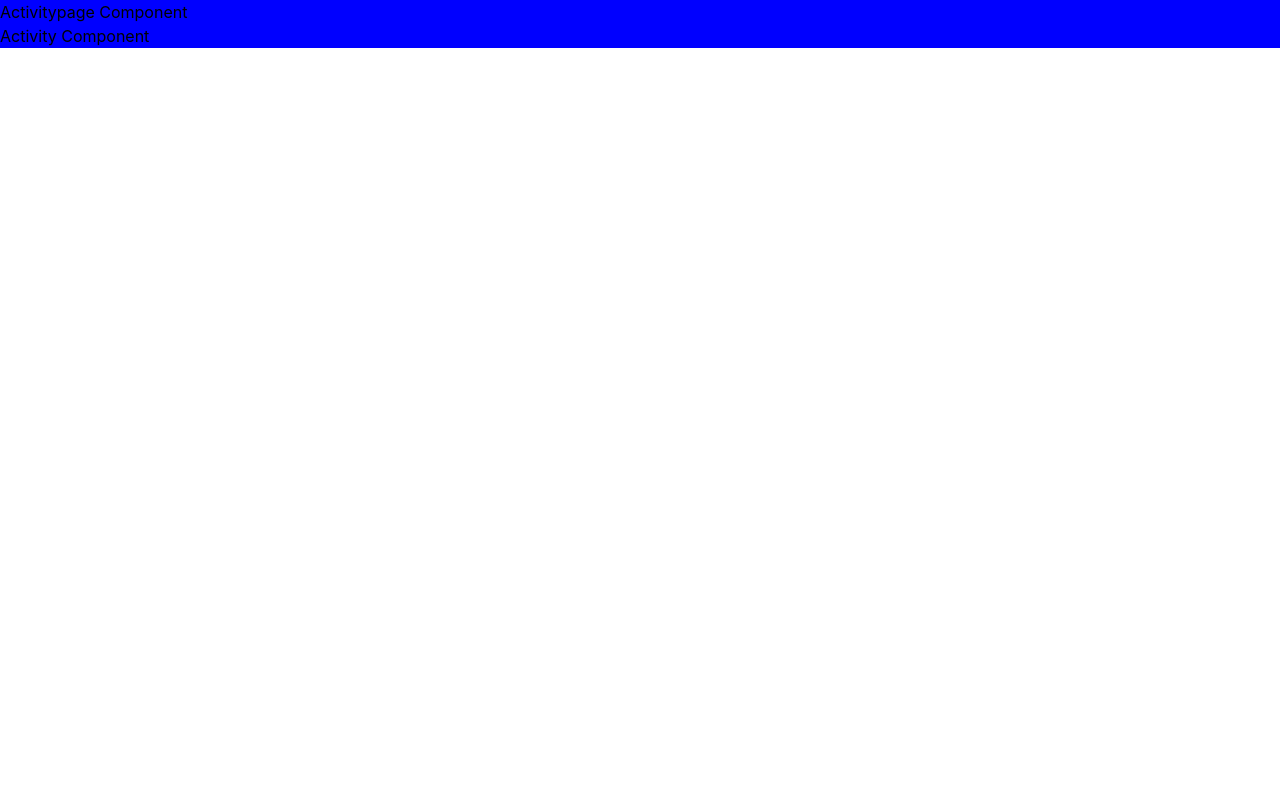
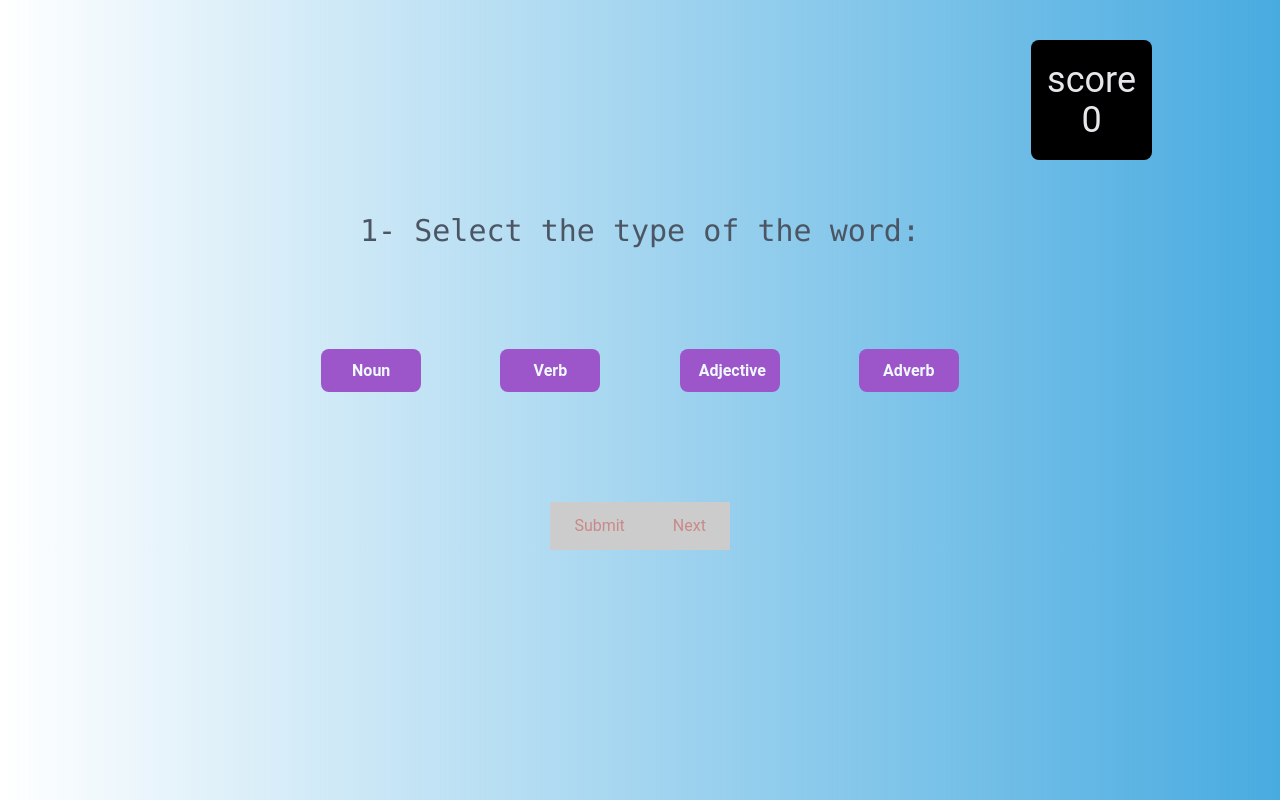
Before and after one commit to ahmed-shereif/nagwa-task, a React (Create React App) app in the folder client side/: page / in a window 1280 px wide. Built offline with nearby package versions, Linux system fonts and the light colour scheme; no server answers.

Commit message:
adding activities

```diff
--- a/client side/src/App.css
+++ b/client side/src/App.css
@@ -0,0 +1,4 @@
+body{
+background: linear-gradient(90deg, transparent 0%, #48abe0 100%);
+font-family: 'Roboto', sans-serif;
+}
--- a/client side/src/components/Activity/Activity.lazy.tsx
+++ /dev/null
@@ -1,11 +0,0 @@
-import React, { lazy, Suspense } from 'react';
-
-const LazyActivity = lazy(() => import('./Activity'));
-
-const Activity = (props: JSX.IntrinsicAttributes & { children?: React.ReactNode; }) => (
-  <Suspense fallback={null}>
-    <LazyActivity {...props} />
-  </Suspense>
-);
-
-export default Activity;
--- a/client side/src/components/Activity/Activity.module.css
+++ b/client side/src/components/Activity/Activity.module.css
@@ -1,4 +1,34 @@
-.Activity {}
-div{
-  background-color: blue;
+.Activity{
+  width: 100%;
 }
+
+input[type="radio"] {
+  display: none;
+}
+
+
+
+label {
+  display: inline-block;
+  padding: 0.6em 1.2em;
+  width:100px;
+  text-align: center;
+  background-color: #9c56ca;
+  border-radius: 0.5em;
+  cursor: pointer;
+  color: aliceblue;
+  font-size: 1rem;
+  font-weight: bold;
+  margin-bottom: 10px;
+}
+
+.checked {
+  background-color: rgb(4, 0, 255);
+  color: #fff;
+}
+
+button:disabled{
+  background-color: #ccc;
+  color: #ca8989;
+  cursor: not-allowed;
+}
--- a/client side/src/components/Activity/Activity.tsx
+++ b/client side/src/components/Activity/Activity.tsx
@@ -1,12 +1,107 @@
-import React, { FC } from 'react';
+import React, { FC, useEffect, useState } from 'react';
 import styles from './Activity.module.css';
+import { Words } from '../../interfaces/Words.interface';
+import { partOfSpeach } from './partOfSpeech';
+import { formState } from '../../enums/FormsState';
+interface ActivityProps {
+  words: Words[] | null;
+  counter: number,
+  setCounter: any,
+  formStatus: formState,
+  setFormStatus: any,
+  score: number,
+  setScore: any
+}
 
-interface ActivityProps { }
 
-const Activity: FC<ActivityProps> = () => (
-  <div className={styles.Activity}>
-    Activity Component
-  </div>
-);
+const Activity: FC<ActivityProps> = (props: ActivityProps) => {
+
+  const [currentIndex, setCurrentIndex] = useState<number>(0);
+  const [selectedValue, setSelectedValue] = useState<string>('');
+  const [score, setScore] = useState<number>(0);
+
+  const handleOptionChange = (event: React.ChangeEvent<HTMLInputElement>) => {
+    props.setFormStatus(formState.selected)
+    setSelectedValue(event.target.value);
+
+  };
+
+
+  function handleSubmit(event: React.FormEvent<HTMLFormElement>) {
+    props.setFormStatus(formState.submitted)
+    event.preventDefault();
+    if (props.words && props?.words[currentIndex]?.pos === selectedValue) {
+      setScore(score + 1);
+      setSelectedValue("")
+
+    } else {
+    }
+
+  }
+
+  function onNext() {
+    props.setFormStatus(formState.intintial)
+    setCurrentIndex(currentIndex + 1);
+    props.setCounter(props.counter + 1);
+    setSelectedValue("")
+  }
+
+
+  useEffect(() => {
+    if (props.counter > 10) {
+      props.setFormStatus(formState.finshed)
+    }
+  }, [props.counter])
+
+  return (
+    <div className={styles.Activity} >
+      <div style={{ display: props.counter === 10 ? "none" : "block" }} >
+        <div className='ml-auto  my-[40px] w-max  h-[120px] rounded-lg bg-black text-gray-200 text-4xl px-4 py-5 flex flex-col align-middle justify-center'>
+          <div>
+            score
+          </div>
+
+          <div className='text-center'>
+            {score}
+          </div>
+        </div>
+        <div className='questionBody text-center'>
+          <span className="question text-3xl font-mono text-gray-600 ">{props.counter + "-"} Select the type of the word: </span>
+          <span className="word text-5xl font-mono font-bold text-red-400">{props.words && props?.words[currentIndex]?.word}</span>
+        </div>
+        <form className="sm:w-full md:w-[80%] lg:w-[70%] flex flex-col mx-auto" onSubmit={handleSubmit}  >
+          <div className="btn-container  items-center justify-around w-full flex my-[50px] md:my-[100px] flex-col md:flex-row ">
+            {
+              partOfSpeach.map((item) => {
+                return (
+                  <label key={item.id} className={selectedValue === item.value ? styles.checked : ""} >
+                    <input
+                      type="radio"
+                      value={item.value}
+                      checked={selectedValue === item.value}
+                      onChange={handleOptionChange}
+                      disabled={props.formStatus === formState.submitted || props.formStatus === formState.finshed}
+                    />
+                    {item.label}
+                  </label>
+                )
+              })
+            }
+          </div>
+          <div className='submit flex mx-auto w-1/4 items-center justify-around ' >
+            <button className='px-6 py-3 hover:bg-slate-700 round bg-slate-900 text-gray-200'
+              disabled={props.formStatus === formState.intintial || props.formStatus === formState.submitted || props.formStatus === formState.finshed} type="submit">Submit</button>
+            <button className='px-6 py-3 hover:bg-slate-700 round bg-slate-900 text-gray-200'
+              disabled={props.formStatus === formState.submitted ? false : true || props.formStatus === formState.finshed} onClick={onNext}>Next</button>
+          </div>
+        </form>
+      </div >
+
+    </div >
+
+  )
+}
+
+
 
 export default Activity;
--- /dev/null
+++ b/client side/src/components/Activity/partOfSpeech.ts
@@ -0,0 +1,25 @@
+
+import { PartOfSpeach } from '../../interfaces/PartOfSpeach.interface';
+export let partOfSpeach: PartOfSpeach[] = [
+  {
+    value: "noun",
+    label: "Noun",
+    id: 1
+  },
+  {
+    value: "verb",
+    label: "Verb",
+    id: 2
+  },
+  {
+    value: "adjective",
+    label: "Adjective",
+    id: 3
+  },
+  {
+    value: "adverb",
+    label: "Adverb",
+    id: 4
+  },
+
+]
--- /dev/null
+++ b/client side/src/enums/FormsState.ts
@@ -0,0 +1,6 @@
+export enum formState {
+  intintial = "intintial",
+  selected = "selected",
+  submitted = "submitted",
+  finshed = "finshed"
+}
--- a/client side/src/index.tsx
+++ b/client side/src/index.tsx
@@ -8,9 +8,9 @@ const root = ReactDOM.createRoot(
   document.getElementById('root') as HTMLElement
 );
 root.render(
-  <React.StrictMode>
-    <App />
-  </React.StrictMode>
+
+  <App />
+
 );
 
 reportWebVitals();
--- /dev/null
+++ b/client side/src/interfaces/PartOfSpeach.interface.ts
@@ -0,0 +1,5 @@
+export interface PartOfSpeach {
+  value: string,
+  label: string,
+  id: number
+}
--- /dev/null
+++ b/client side/src/interfaces/Words.interface.ts
@@ -0,0 +1,5 @@
+export interface Words {
+  id: number,
+  word: string,
+  pos: string
+}
--- a/client side/src/routes/ActivityPage/ActivityPage.module.css
+++ b/client side/src/routes/ActivityPage/ActivityPage.module.css
@@ -1,3 +1,8 @@
-div{
-  background-color: red;
+.ActivityPage{
+  display: flex;
+  flex-direction: column;
+  align-items: center;
+  justify-content: center;
+  width: 80%;
+  margin: 0 auto;
 }
--- a/client side/src/routes/ActivityPage/ActivityPage.tsx
+++ b/client side/src/routes/ActivityPage/ActivityPage.tsx
@@ -5,15 +5,19 @@ import styles from './ActivityPage.module.css';
 import axios from 'axios';
 import { useState } from "react";
 import Activity from '../../components/Activity/Activity';
+import { Words } from '../../interfaces/Words.interface';
+import { formState } from '../../enums/FormsState';
 
 interface ActivityProps { }
 
 const ActivityPage: FunctionComponent<ActivityProps> = () => {
 
-  const [words, setWords] = useState([]);
+  const [words, setWords] = useState<Words[] | null>([]);
+  const [counter, setCounter] = useState<number>(1);
+  const [formStatus, setFormStatus] = useState<formState>(formState.intintial);
+  const [score, setScore] = useState<number>(0);
 
   useEffect(() => {
-
     axios
       .get("http://localhost:8000/api/v1/words")
       .then((response) => {
@@ -30,8 +34,24 @@ const ActivityPage: FunctionComponent<ActivityProps> = () => {
 
   return (
     <div className={styles.ActivityPage} >
-      Activitypage Component
-      <Activity />
+      <Activity
+        words={words}
+        counter={counter}
+        setCounter={setCounter}
+        setFormStatus={setFormStatus}
+        formStatus={formStatus}
+        score={score} setScore={setScore
+        } />
+
+      <div className='my-[100px] w-full flex justify-center align-middle content-center' style={{ display: counter === 10 ? "block" : "none" }}>
+
+        <p className="question text-3xl font-mono text-gray-600 text-center ">Your final score is </p>
+        <div className=' flex justify-center  mt-[50px]'>
+
+          <button className='block text-center px-6 py-3 hover:bg-slate-700 round bg-slate-900 text-gray-200'
+            onClick={() => setFormStatus(formState.intintial)}>Tray Again</button>
+        </div>
+      </div>
     </div>
   );
 }
```
